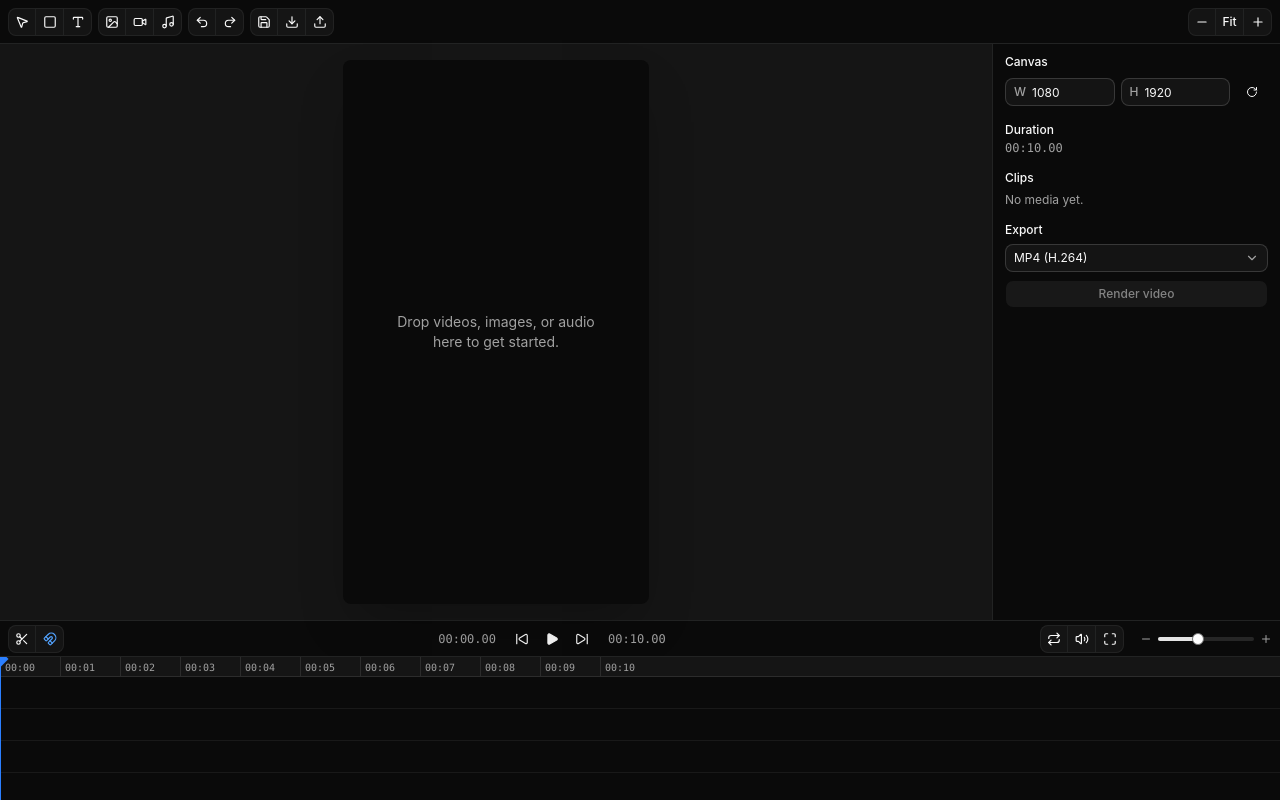
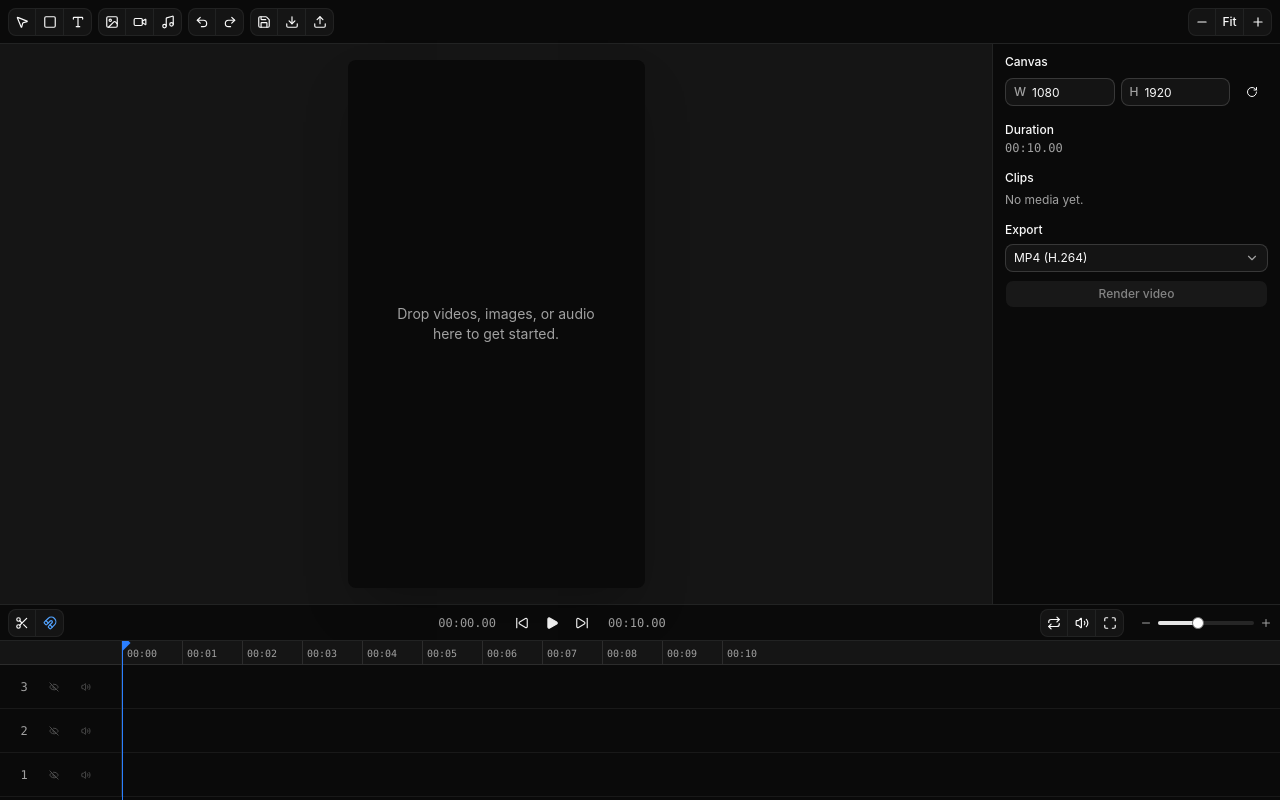
Before and after one commit to JoeBuildsStuff/remotion-player-diy, a React (Vite) app: page / in a window 1280 px wide. Built offline with nearby package versions, Linux system fonts and the light colour scheme.

Commit message:
Improve timeline layering and canvas fit

```diff
--- a/src/components/editor/editor-context.tsx
+++ b/src/components/editor/editor-context.tsx
@@ -206,6 +206,7 @@ export function EditorProvider({ children }: { children: React.ReactNode }) {
         playbackRate: 1,
         volumeDb: 0,
         muted: false,
+        visible: true,
         videoFadeInFrames: 0,
         videoFadeOutFrames: 0,
         audioFadeInFrames: 0,
--- a/src/components/editor/preview.tsx
+++ b/src/components/editor/preview.tsx
@@ -1,4 +1,4 @@
-import { useEffect, useState } from 'react'
+import { useEffect, useLayoutEffect, useRef, useState } from 'react'
 import { Player } from '@remotion/player'
 
 import { VideoComposition } from './composition'
@@ -21,6 +21,29 @@ export function Preview() {
     setIsPlaying,
   } = useEditor()
   const [isDragging, setDragging] = useState(false)
+  const previewRef = useRef<HTMLDivElement | null>(null)
+  const [canvasSize, setCanvasSize] = useState({ width: 0, height: 0 })
+
+  useLayoutEffect(() => {
+    const el = previewRef.current
+    if (!el) return
+
+    const measure = () => {
+      const availableWidth = Math.max(0, el.clientWidth - 32)
+      const availableHeight = Math.max(0, el.clientHeight - 32)
+      const scale = Math.min(availableWidth / width, availableHeight / height)
+
+      setCanvasSize({
+        width: Math.max(1, Math.floor(width * scale)),
+        height: Math.max(1, Math.floor(height * scale)),
+      })
+    }
+
+    measure()
+    const observer = new ResizeObserver(measure)
+    observer.observe(el)
+    return () => observer.disconnect()
+  }, [height, width])
 
   useEffect(() => {
     const p = playerRef.current
@@ -45,7 +68,8 @@ export function Preview() {
 
   return (
     <div
-      className="relative flex flex-1 items-center justify-center bg-secondary/40 p-4"
+      ref={previewRef}
+      className="relative flex min-w-0 flex-1 items-center justify-center bg-secondary/40 p-4"
       onDragOver={(e) => {
         e.preventDefault()
         setDragging(true)
@@ -60,8 +84,11 @@ export function Preview() {
       }}
     >
       <div
-        className="relative flex h-full max-h-full cursor-pointer items-center justify-center overflow-visible rounded-md bg-background shadow-2xl"
-        style={{ aspectRatio: `${width} / ${height}` }}
+        className="relative flex cursor-pointer items-center justify-center overflow-visible rounded-md bg-background shadow-2xl"
+        style={{
+          width: canvasSize.width,
+          height: canvasSize.height,
+        }}
       >
         {clips.length === 0 ? (
           <p className="px-6 text-center text-sm text-muted-foreground">
--- a/src/components/editor/timeline.tsx
+++ b/src/components/editor/timeline.tsx
@@ -1,9 +1,20 @@
-import { useRef } from 'react'
+import { useMemo, useRef } from 'react'
+import { Eye, EyeOff, Volume2, VolumeX } from 'lucide-react'
+
+import { Button } from '@/components/ui/button'
+import {
+  Tooltip,
+  TooltipContent,
+  TooltipTrigger,
+} from '@/components/ui/tooltip'
 
 import { useEditor } from './editor-context'
 import { TRACKS } from './types'
 
 const PX_PER_SECOND = 60
+const TRACK_HEADER_WIDTH = 122
+const RULER_HEIGHT = 24
+const TRACK_HEIGHT = 44
 
 export function Timeline() {
   const {
@@ -14,18 +25,31 @@ export function Timeline() {
     seekTo,
     selectedClipId,
     setSelectedClipId,
+    updateClip,
   } = useEditor()
   const trackAreaRef = useRef<HTMLDivElement | null>(null)
+  const dragRef = useRef<{
+    clipId: string
+    pointerId: number
+    startX: number
+    startY: number
+    startFrame: number
+    startTrackIndex: number
+  } | null>(null)
 
   const totalSeconds = Math.max(1, durationInFrames / fps)
   const trackWidth = totalSeconds * PX_PER_SECOND
   const playheadLeft = (currentFrame / fps) * PX_PER_SECOND
+  const timelineTracks = useMemo(
+    () => [...TRACKS].sort((a, b) => b.index - a.index),
+    [],
+  )
 
   const handleSeek = (e: React.MouseEvent) => {
     const el = trackAreaRef.current
     if (!el) return
     const rect = el.getBoundingClientRect()
-    const x = e.clientX - rect.left + el.scrollLeft
+    const x = e.clientX - rect.left - TRACK_HEADER_WIDTH + el.scrollLeft
     const seconds = Math.max(0, x / PX_PER_SECOND)
     const frame = Math.min(
       durationInFrames - 1,
@@ -35,21 +59,152 @@ export function Timeline() {
     setSelectedClipId(null)
   }
 
+  const startClipDrag = (
+    e: React.PointerEvent<HTMLDivElement>,
+    clipId: string,
+    startFrame: number,
+    startTrackIndex: number,
+  ) => {
+    if (e.button !== 0) return
+    e.stopPropagation()
+    e.currentTarget.setPointerCapture(e.pointerId)
+    setSelectedClipId(clipId)
+    dragRef.current = {
+      clipId,
+      pointerId: e.pointerId,
+      startX: e.clientX,
+      startY: e.clientY,
+      startFrame,
+      startTrackIndex,
+    }
+  }
+
+  const trackIndexFromPointerY = (clientY: number) => {
+    const el = trackAreaRef.current
+    if (!el) return null
+    const rect = el.getBoundingClientRect()
+    const y = clientY - rect.top - RULER_HEIGHT
+    const row = Math.floor(y / TRACK_HEIGHT)
+    if (row < 0 || row >= timelineTracks.length) return null
+    return timelineTracks[row].index
+  }
+
+  const handleClipDrag = (e: React.PointerEvent<HTMLDivElement>) => {
+    const drag = dragRef.current
+    if (!drag || drag.pointerId !== e.pointerId) return
+    const deltaFrames = Math.round(
+      ((e.clientX - drag.startX) / PX_PER_SECOND) * fps,
+    )
+    const nextTrackIndex =
+      trackIndexFromPointerY(e.clientY) ?? drag.startTrackIndex
+
+    if (deltaFrames === 0 && nextTrackIndex === drag.startTrackIndex) return
+    updateClip(drag.clipId, {
+      startFrame: Math.max(0, drag.startFrame + deltaFrames),
+      trackIndex: nextTrackIndex,
+    })
+  }
+
+  const endClipDrag = (e: React.PointerEvent<HTMLDivElement>) => {
+    const drag = dragRef.current
+    if (!drag || drag.pointerId !== e.pointerId) return
+    dragRef.current = null
+  }
+
+  const toggleTrackVisibility = (trackIndex: number) => {
+    const trackClips = clips.filter(
+      (clip) => clip.trackIndex === trackIndex && clip.type !== 'audio',
+    )
+    const shouldShow = !trackClips.some((clip) => clip.visible !== false)
+    trackClips.forEach((clip) => updateClip(clip.id, { visible: shouldShow }))
+  }
+
+  const toggleTrackMute = (trackIndex: number) => {
+    const trackClips = clips.filter(
+      (clip) =>
+        clip.trackIndex === trackIndex &&
+        (clip.type === 'video' || clip.type === 'audio'),
+    )
+    const shouldUnmute = trackClips.every((clip) => clip.muted)
+    trackClips.forEach((clip) => updateClip(clip.id, { muted: !shouldUnmute }))
+  }
+
   const tickCount = Math.max(1, Math.ceil(totalSeconds))
 
   return (
-    <div className="relative h-36 shrink-0 border-t border-border bg-background">
+    <div className="relative h-40 shrink-0 border-t border-border bg-background">
+      <div
+        className="absolute left-0 top-0 z-20 border-r border-border bg-background"
+        style={{ width: TRACK_HEADER_WIDTH }}
+      >
+        <div
+          className="border-b border-border bg-secondary/40"
+          style={{ height: RULER_HEIGHT }}
+        />
+        {timelineTracks.map((track) => {
+          const trackClips = clips.filter(
+            (clip) => clip.trackIndex === track.index,
+          )
+          const visualClips = trackClips.filter((clip) => clip.type !== 'audio')
+          const audibleClips = trackClips.filter(
+            (clip) => clip.type === 'video' || clip.type === 'audio',
+          )
+          const isVisible =
+            visualClips.length > 0 &&
+            visualClips.some((clip) => clip.visible !== false)
+          const isMuted =
+            audibleClips.length > 0 && audibleClips.every((clip) => clip.muted)
+
+          return (
+            <div
+              key={track.index}
+              className="grid grid-cols-[2rem_1.75rem_1.75rem] items-center gap-1 border-b border-border/60 px-2 text-muted-foreground"
+              style={{ height: TRACK_HEIGHT }}
+            >
+              <span className="text-center font-mono text-xs tabular-nums">
+                {track.index + 1}
+              </span>
+
+              <TimelineIconButton
+                label={isVisible ? 'Hide layer' : 'Show layer'}
+                disabled={visualClips.length === 0}
+                onClick={() => toggleTrackVisibility(track.index)}
+              >
+                {isVisible ? (
+                  <Eye className="h-3.5 w-3.5" />
+                ) : (
+                  <EyeOff className="h-3.5 w-3.5" />
+                )}
+              </TimelineIconButton>
+
+              <TimelineIconButton
+                label={isMuted ? 'Unmute layer' : 'Mute layer'}
+                disabled={audibleClips.length === 0}
+                onClick={() => toggleTrackMute(track.index)}
+              >
+                {isMuted ? (
+                  <VolumeX className="h-3.5 w-3.5" />
+                ) : (
+                  <Volume2 className="h-3.5 w-3.5" />
+                )}
+              </TimelineIconButton>
+            </div>
+          )
+        })}
+      </div>
+
       <div
         ref={trackAreaRef}
         onClick={handleSeek}
         className="relative h-full cursor-pointer overflow-x-auto overflow-y-hidden"
+        style={{ paddingLeft: TRACK_HEADER_WIDTH }}
       >
         <div
           className="relative h-full min-w-full"
           style={{ width: Math.max(trackWidth, 1) }}
         >
           {/* Ruler */}
-          <div className="sticky top-0 h-5 border-b border-border bg-secondary/40">
+          <div className="sticky top-0 h-6 border-b border-border bg-secondary/40">
             <div className="relative h-full">
               {Array.from({ length: tickCount + 1 }).map((_, i) => (
                 <div
@@ -67,10 +222,11 @@ export function Timeline() {
 
           {/* Tracks */}
           <div className="relative">
-            {TRACKS.map((track) => (
+            {timelineTracks.map((track) => (
               <div
                 key={track.index}
-                className="relative h-8 border-b border-border/60"
+                className="relative border-b border-border/60"
+                style={{ height: TRACK_HEIGHT }}
               >
                 {clips
                   .filter((c) => c.trackIndex === track.index)
@@ -81,23 +237,37 @@ export function Timeline() {
                       clip.type === 'video'
                         ? 'bg-editor-selection-fill border-editor-selection-border'
                         : clip.type === 'audio'
-                          ? 'bg-emerald-600/70 border-emerald-400'
-                          : 'bg-violet-600/70 border-violet-400'
+                          ? 'bg-secondary border-border'
+                          : 'bg-muted border-border'
                     const isSelected = selectedClipId === clip.id
+                    const isHidden = clip.visible === false
                     return (
                       <div
                         key={clip.id}
+                        onPointerDown={(e) =>
+                          startClipDrag(
+                            e,
+                            clip.id,
+                            clip.startFrame,
+                            clip.trackIndex,
+                          )
+                        }
+                        onPointerMove={handleClipDrag}
+                        onPointerUp={endClipDrag}
+                        onPointerCancel={endClipDrag}
                         onClick={(e) => {
                           e.stopPropagation()
                           setSelectedClipId(clip.id)
                         }}
-                        className={`absolute top-0.5 bottom-0.5 overflow-hidden rounded-sm border px-1.5 text-[10px] text-white ${color} ${
-                          isSelected ? 'ring-2 ring-editor-selection ring-offset-1 ring-offset-zinc-950' : ''
+                        className={`absolute top-1 bottom-1 touch-none select-none overflow-hidden rounded-sm border px-1.5 text-[10px] text-foreground shadow-sm ${
+                          isHidden ? 'opacity-45' : ''
+                        } ${color} ${
+                          isSelected ? 'ring-2 ring-editor-selection ring-offset-1 ring-offset-background' : ''
                         }`}
                         style={{ left, width }}
                         title={clip.name}
                       >
-                        <span className="block truncate leading-7">
+                        <span className="block truncate leading-9">
                           {clip.name}
                         </span>
                       </div>
@@ -119,3 +289,37 @@ export function Timeline() {
     </div>
   )
 }
+
+function TimelineIconButton({
+  label,
+  disabled,
+  onClick,
+  children,
+}: {
+  label: string
+  disabled: boolean
+  onClick: () => void
+  children: React.ReactNode
+}) {
+  return (
+    <Tooltip>
+      <TooltipTrigger asChild>
+        <Button
+          type="button"
+          variant="ghost"
+          size="icon-xs"
+          aria-label={label}
+          disabled={disabled}
+          onClick={(e) => {
+            e.stopPropagation()
+            onClick()
+          }}
+          className="text-muted-foreground hover:text-foreground"
+        >
+          {children}
+        </Button>
+      </TooltipTrigger>
+      <TooltipContent>{label}</TooltipContent>
+    </Tooltip>
+  )
+}
--- a/src/components/editor/types.ts
+++ b/src/components/editor/types.ts
@@ -25,6 +25,7 @@ export type Clip = {
   playbackRate: number
   volumeDb: number
   muted: boolean
+  visible: boolean
   videoFadeInFrames: number
   videoFadeOutFrames: number
   audioFadeInFrames: number
```
Also changed, not shown: src/components/editor/composition.tsx (+9 -4 lines).
